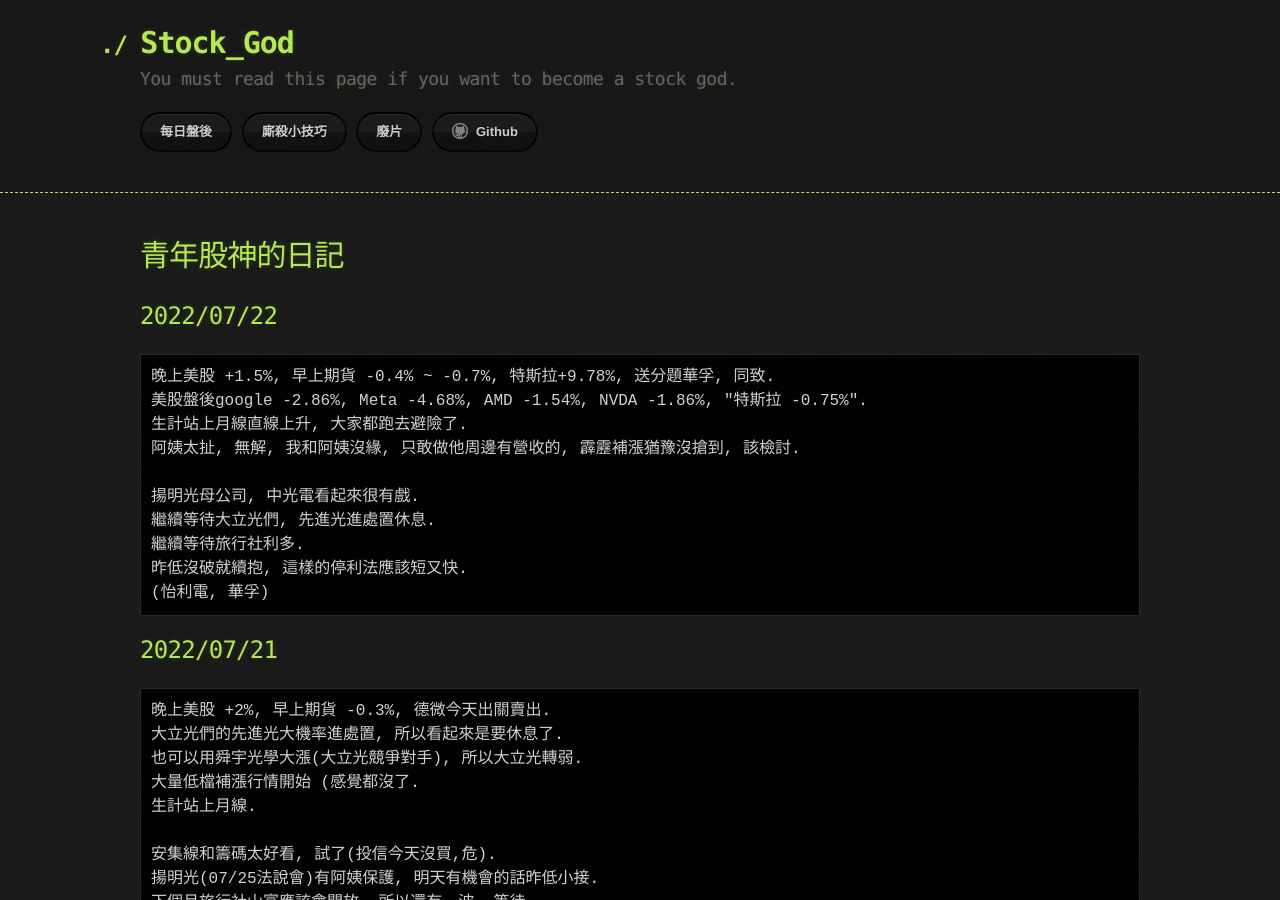
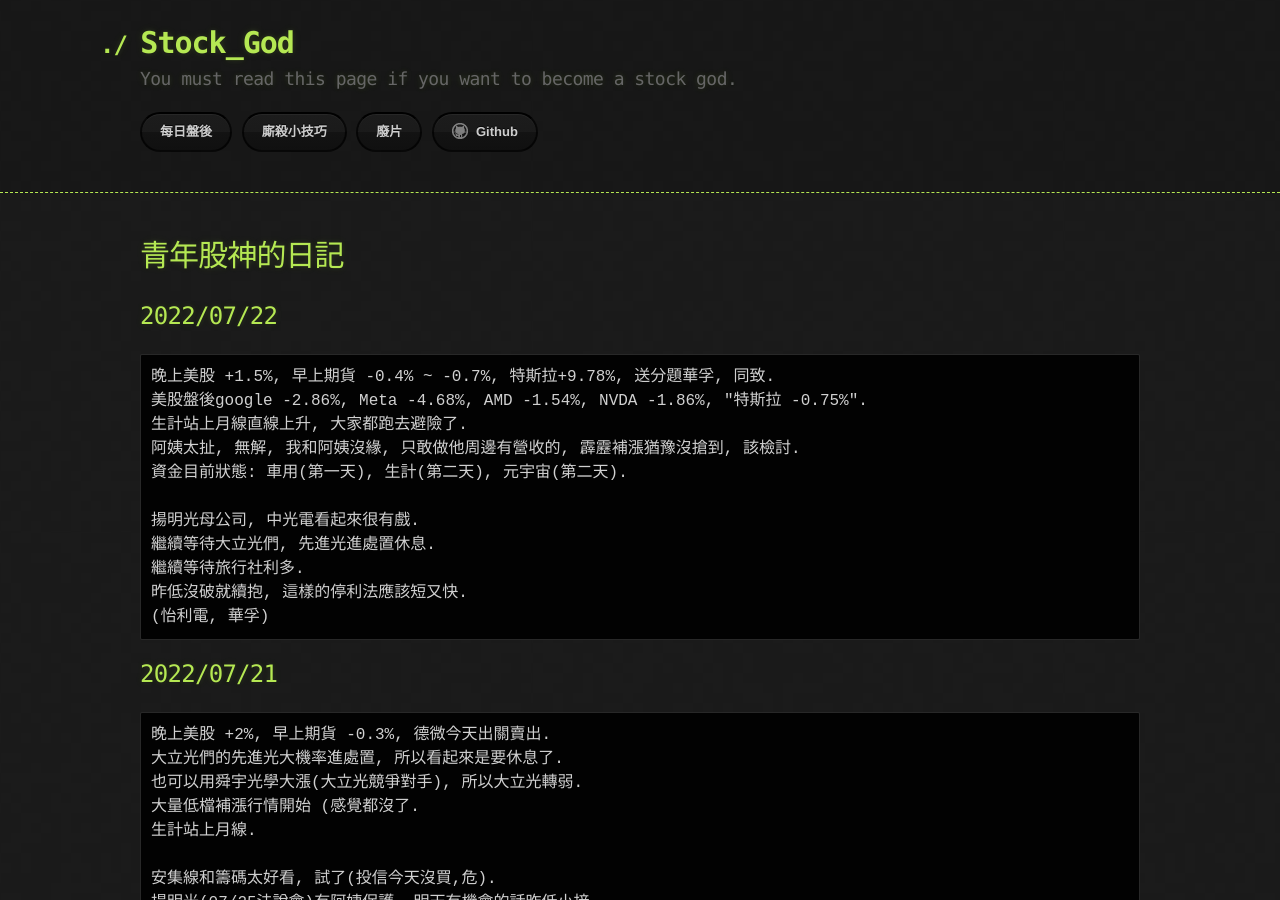
Before and after one commit to lepg5487/Stock_God, a Jekyll site: the page built from index.md, in a window 1280 px wide and 900 px high. Built offline with Jekyll 4.4.1, drawn with Linux system fonts in a browser that asks for light colours; our own code applies the rules of GitHub Pages for plain Markdown files.

Commit message:
Update index.md

```diff
--- a/index.md
+++ b/index.md
@@ -9,6 +9,7 @@ layout: testlayouts
 美股盤後google -2.86%, Meta -4.68%, AMD -1.54%, NVDA -1.86%, "特斯拉 -0.75%".
 生計站上月線直線上升, 大家都跑去避險了.
 阿姨太扯, 無解, 我和阿姨沒緣, 只敢做他周邊有營收的, 霹靂補漲猶豫沒搶到, 該檢討.
+資金目前狀態: 車用(第一天), 生計(第二天), 元宇宙(第二天).
 
 揚明光母公司, 中光電看起來很有戲.
 繼續等待大立光們, 先進光進處置休息.
```
